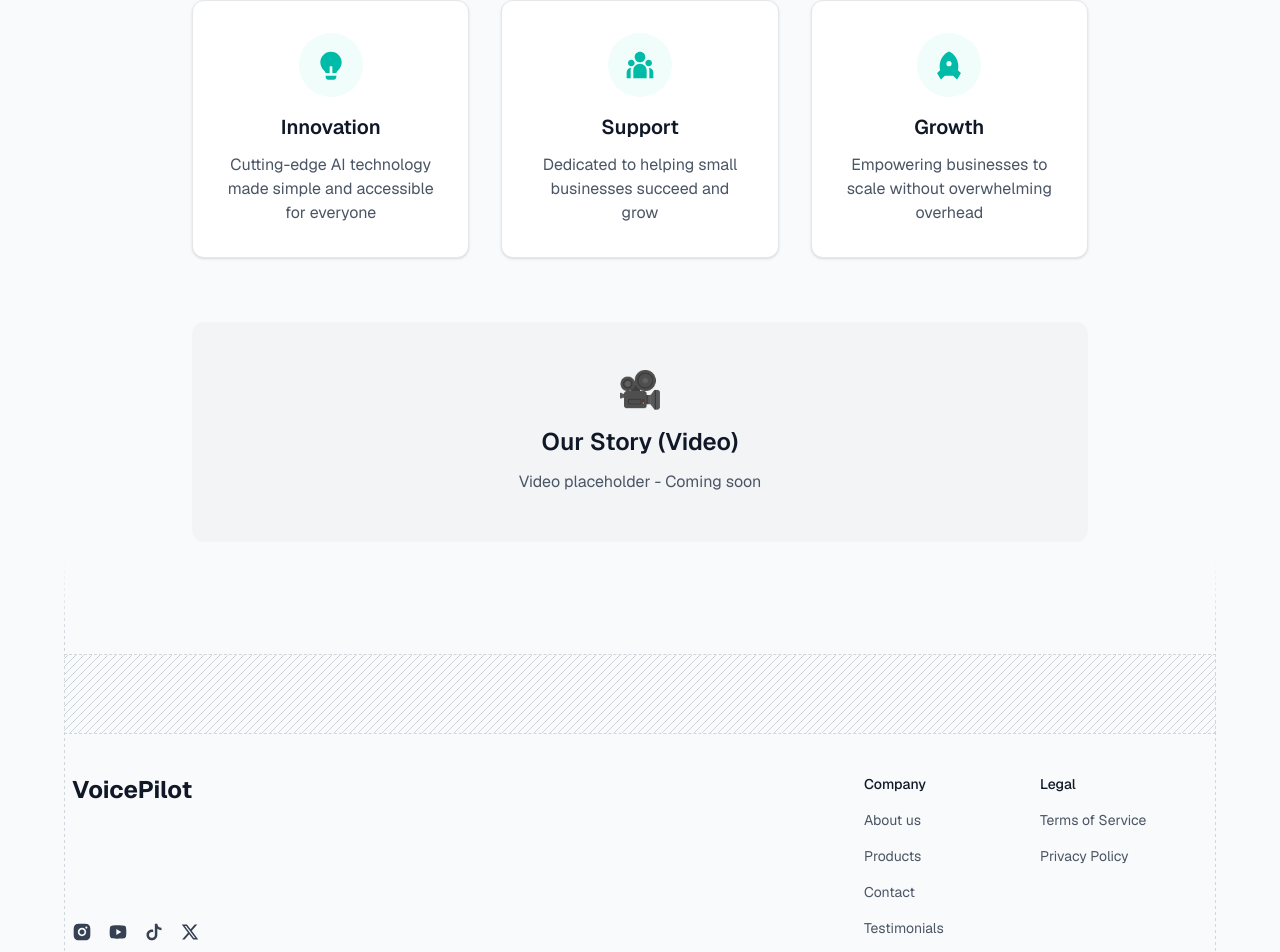
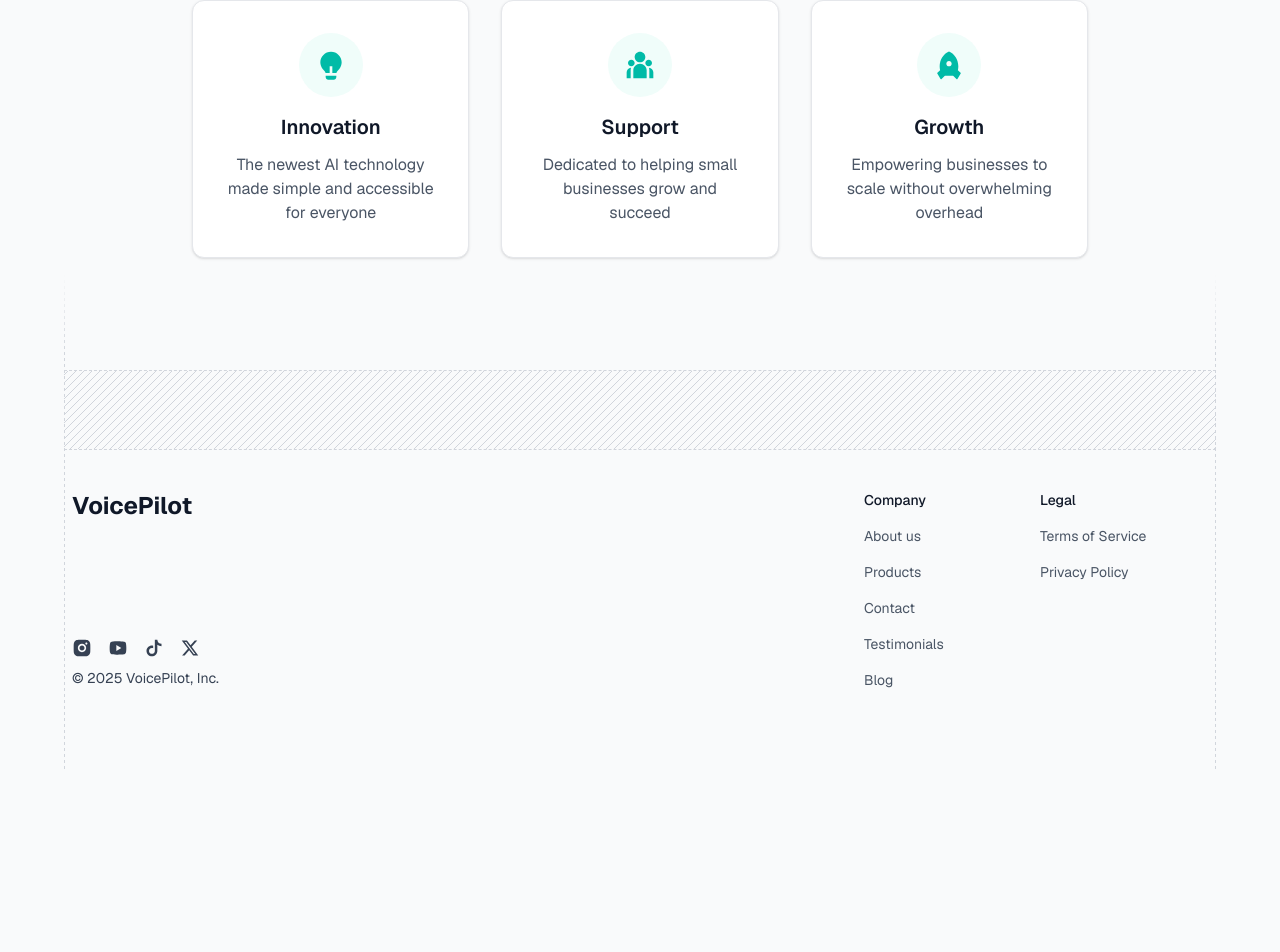
Before and after one commit to GreenKeewi/voicePilot, a Next.js app: page /about in a window 1280 px wide. Shown: the part 1082-2034 px from the top of the page. After the commit the page ends 1852 px from the top, so only its background shows below. Built offline with nearby package versions, Linux system fonts and the light colour scheme.

Commit message:
Reorder icon imports and update text for clarity; remove video section placeholder

```diff
--- a/src/app/about/page.tsx
+++ b/src/app/about/page.tsx
@@ -1,4 +1,4 @@
-import { RiLightbulbFill, RiTeamFill, RiRocketFill } from "@remixicon/react"
+import { RiLightbulbFill, RiRocketFill, RiTeamFill } from "@remixicon/react"
 
 export default function About() {
   return (
@@ -48,7 +48,7 @@
             </div>
             <h3 className="mb-3 text-xl font-semibold text-gray-900">Innovation</h3>
             <p className="text-gray-600">
-              Cutting-edge AI technology made simple and accessible for everyone
+              The newest AI technology made simple and accessible for everyone
             </p>
           </div>
 
@@ -60,7 +60,7 @@
             </div>
             <h3 className="mb-3 text-xl font-semibold text-gray-900">Support</h3>
             <p className="text-gray-600">
-              Dedicated to helping small businesses succeed and grow
+              Dedicated to helping small businesses grow and succeed
             </p>
           </div>
 
@@ -76,15 +76,6 @@
             </p>
           </div>
         </div>
-
-        {/* Optional Video Section */}
-        <div className="mt-16 rounded-xl bg-gray-100 p-12 text-center">
-          <div className="mb-4 text-4xl">🎥</div>
-          <h3 className="mb-3 text-2xl font-semibold text-gray-900">
-            Our Story (Video)
-          </h3>
-          <p className="text-gray-600">Video placeholder - Coming soon</p>
-        </div>
       </div>
     </main>
   )
```
